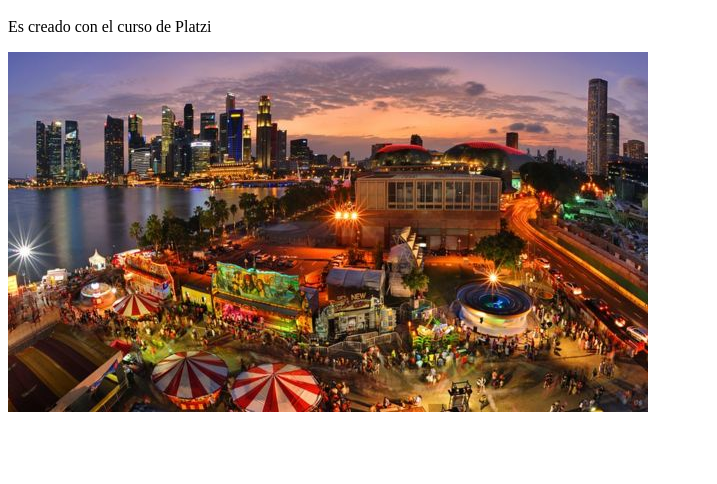
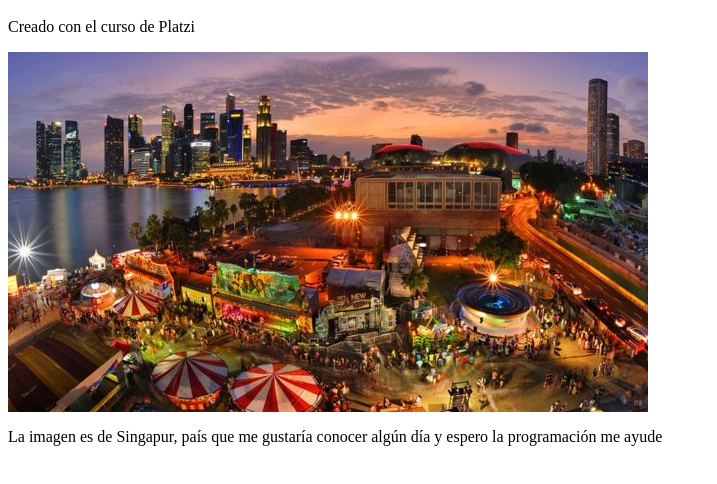
Before and after one commit to gonzagf/gonzagf, a plain HTML site: page index.html in a window 1280 px wide. Shown: the part 48-532 px from the top of the page, without its empty margins (0-717 px from the left). Drawn offline with Linux system fonts and the light colour scheme.

Commit message:
agregado el deseo al index

```diff
--- a/index.html
+++ b/index.html
@@ -1,3 +1,4 @@
 <h1>Este es un sitio web con Pages de GitHub</h1>
-<p>Es creado con el curso de Platzi</p>
+<p>Creado con el curso de Platzi</p>
 <p><img src="imagenes/singapure.jpg" /></p>
+<p>La imagen es de Singapur, país que me gustaría conocer algún día y espero la programación me ayude</p>
```
